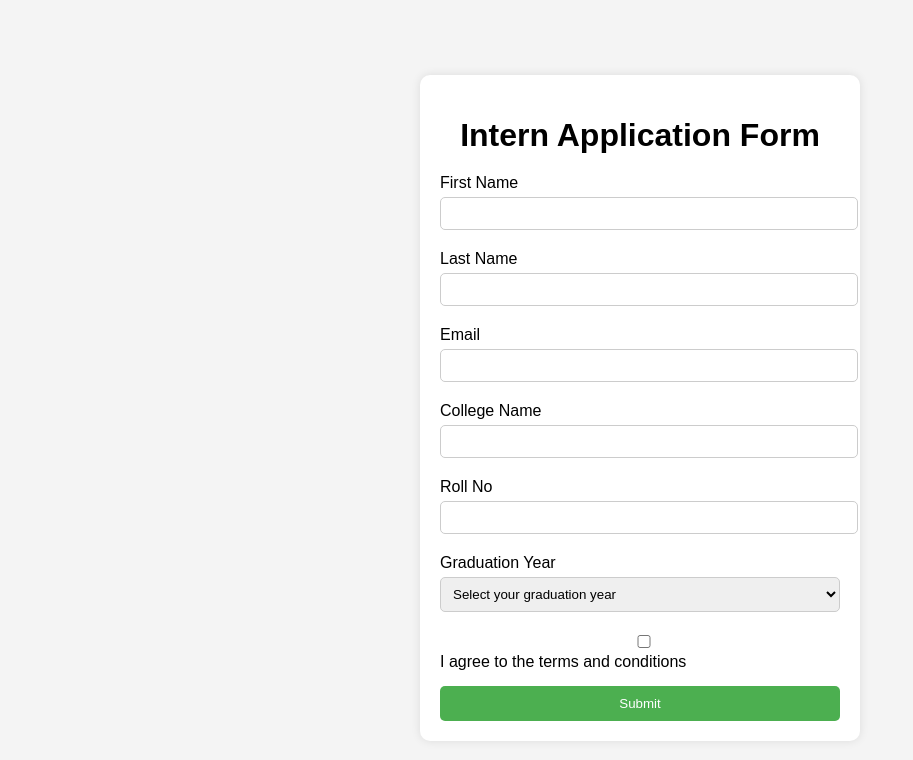
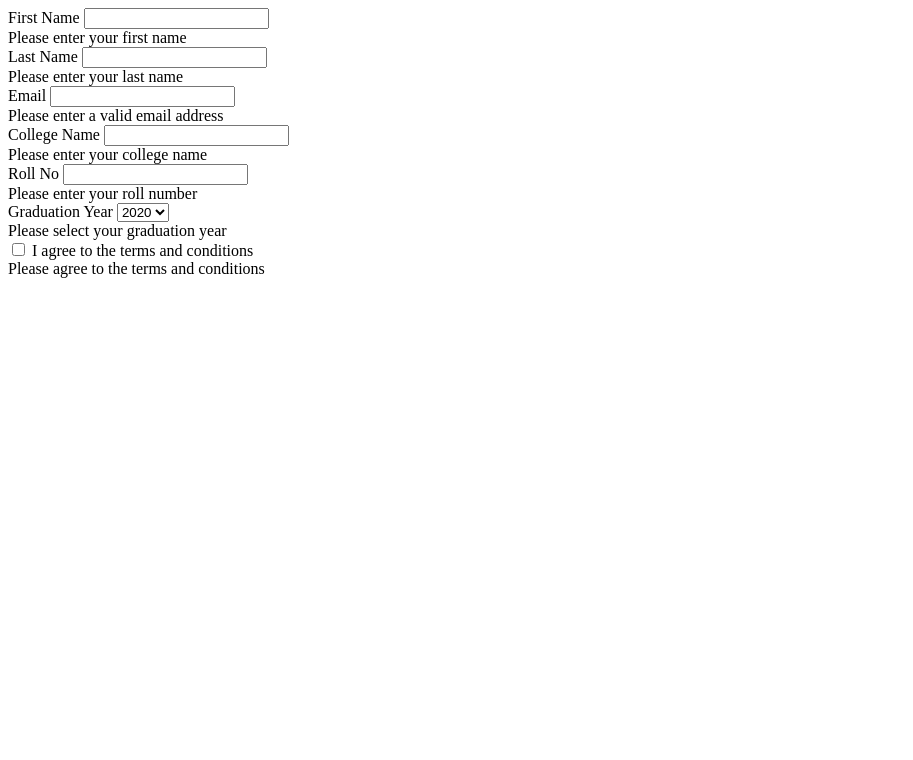
Before and after one commit to acciojob/bootstrap-form-easy-Rishab-Rawat, a website: page main.html in a window 1280 px wide. Shown: the whole page, without its empty margins (0-913 px from the left). Drawn offline with Linux system fonts and the light colour scheme.

Commit message:
created a submission

```diff
--- a/main.html
+++ b/main.html
@@ -1,59 +1,49 @@
 <!DOCTYPE html>
-<html lang="en">
-<head>
-    <meta charset="UTF-8">
-    <meta name="viewport" content="width=device-width, initial-scale=1.0">
-    <title>Intern Application Form</title>
-    <link rel="stylesheet" href="styles.css">
-</head>
-<body>
-    <div class="container">
-        <h1>Intern Application Form</h1>
-        <form id="application-form" onsubmit="return validateForm()">
+<form>
   <div class="form-group">
     <label for="first-name-input">First Name</label>
-                <input type="text" id="first-name-input" class="form-control">
-                <div class="invalid-feedback">Please enter your first name.</div>
+    <input type="text" id="first-name-input" required>
+    <div class="invalid-feedback">Please enter your first name</div>
   </div>
+
   <div class="form-group">
     <label for="last-name-input">Last Name</label>
-                <input type="text" id="last-name-input" class="form-control">
-                <div class="invalid-feedback">Please enter your last name.</div>
+    <input type="text" id="last-name-input" required>
+    <div class="invalid-feedback">Please enter your last name</div>
   </div>
+
   <div class="form-group">
     <label for="email-input">Email</label>
-                <input type="email" id="email-input" class="form-control">
-                <div class="invalid-feedback">Please enter a valid email address.</div>
+    <input type="email" id="email-input" required>
+    <div class="invalid-feedback">Please enter a valid email address</div>
   </div>
+
   <div class="form-group">
     <label for="college-input">College Name</label>
-                <input type="text" id="college-input" class="form-control">
-                <div class="invalid-feedback">Please enter your college name.</div>
+    <input type="text" id="college-input" required>
+    <div class="invalid-feedback">Please enter your college name</div>
   </div>
+
   <div class="form-group">
     <label for="roll-no-input">Roll No</label>
-                <input type="text" id="roll-no-input" class="form-control">
-                <div class="invalid-feedback">Please enter your roll number.</div>
+    <input type="number" id="roll-no-input" required>
+    <div class="invalid-feedback">Please enter your roll number</div>
   </div>
+
   <div class="form-group">
     <label for="graduation-year-input">Graduation Year</label>
-                <select id="graduation-year-input" class="form-control">
-                    <option value="">Select your graduation year</option>
+    <select id="graduation-year-input" required>
       <option value="2020">2020</option>
       <option value="2021">2021</option>
       <option value="2022">2022</option>
       <option value="2023">2023</option>
     </select>
-                <div class="invalid-feedback">Please select your graduation year.</div>
+    <div class="invalid-feedback">Please select your graduation year</div>
   </div>
+
   <div class="form-group">
-                <input type="checkbox" id="conditions-checkbox" class="form-control">
+    <input type="checkbox" id="conditions-checkbox" required>
     <label for="conditions-checkbox">I agree to the terms and conditions</label>
-                <div class="invalid-feedback">You must agree to the terms and conditions.</div>
+    <div class="invalid-feedback">Please agree to the terms and conditions</div>
   </div>
-            <button type="submit">Submit</button>
 </form>
-    </div>
-    <script src="scripts.js"></script>
-</body>
-</html>
--- a/styles.css
+++ b/styles.css
@@ -1,60 +1,2 @@
 
 /* Your CSS Code here. */
-body {
-    font-family: Arial, sans-serif;
-    background-color: #f4f4f4;
-    display: flex;
-    justify-content: center;
-    align-items: center;
-    height: 100vh;
-}
-
-.container {
-    background-color: #fff;
-    padding: 20px;
-    border-radius: 10px;
-    box-shadow: 0 0 10px rgba(0, 0, 0, 0.1);
-    width: 400px;
-}
-
-h1 {
-    margin-bottom: 20px;
-    text-align: center;
-}
-
-.form-group {
-    margin-bottom: 15px;
-}
-
-.form-group label {
-    display: block;
-    margin-bottom: 5px;
-}
-
-.form-control {
-    width: 100%;
-    padding: 8px;
-    margin-bottom: 5px;
-    border: 1px solid #ccc;
-    border-radius: 5px;
-}
-
-.invalid-feedback {
-    display: none;
-    color: red;
-    font-size: 12px;
-}
-
-button {
-    width: 100%;
-    padding: 10px;
-    background-color: #4CAF50;
-    color: #fff;
-    border: none;
-    border-radius: 5px;
-    cursor: pointer;
-}
-
-button:hover {
-    background-color: #45a049;
-}
```
Also changed, not shown: script.js (deleted, +0 -70 lines). Lines whose indentation alone changed are shown as unchanged.
